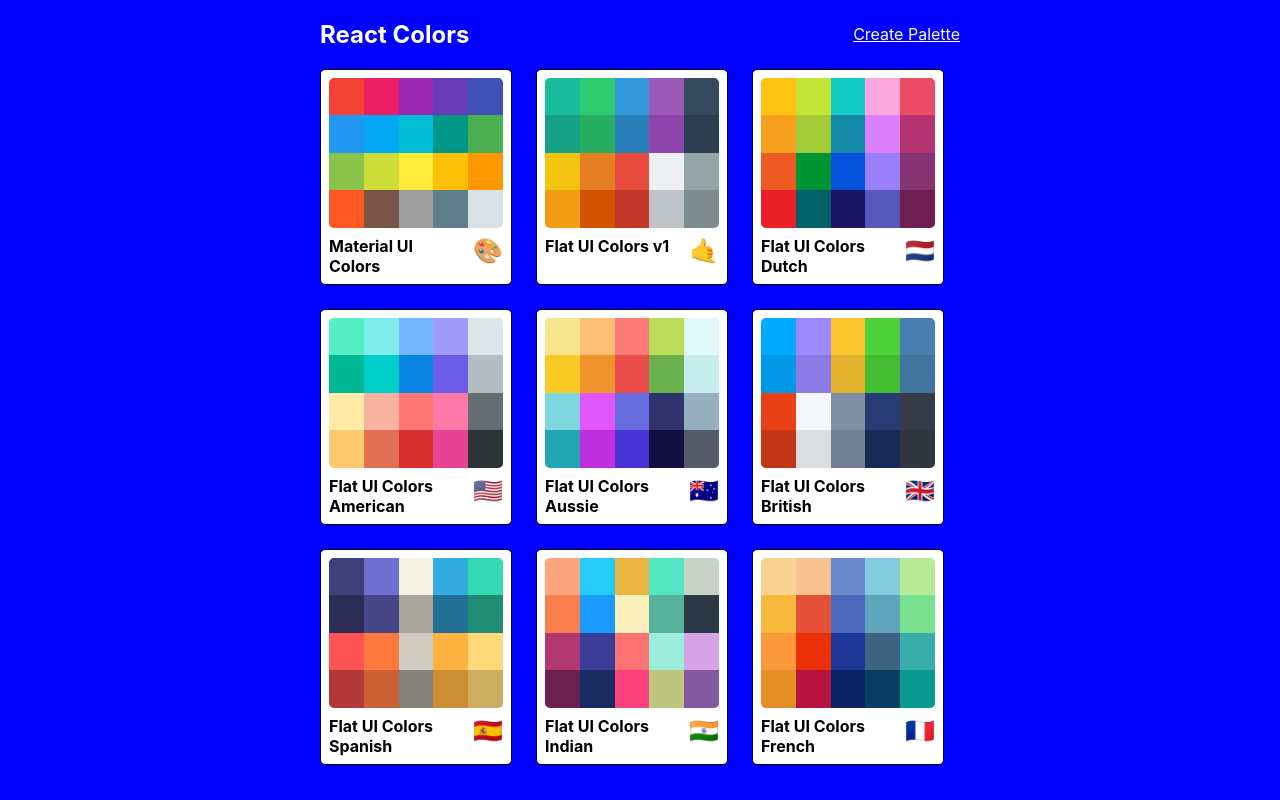
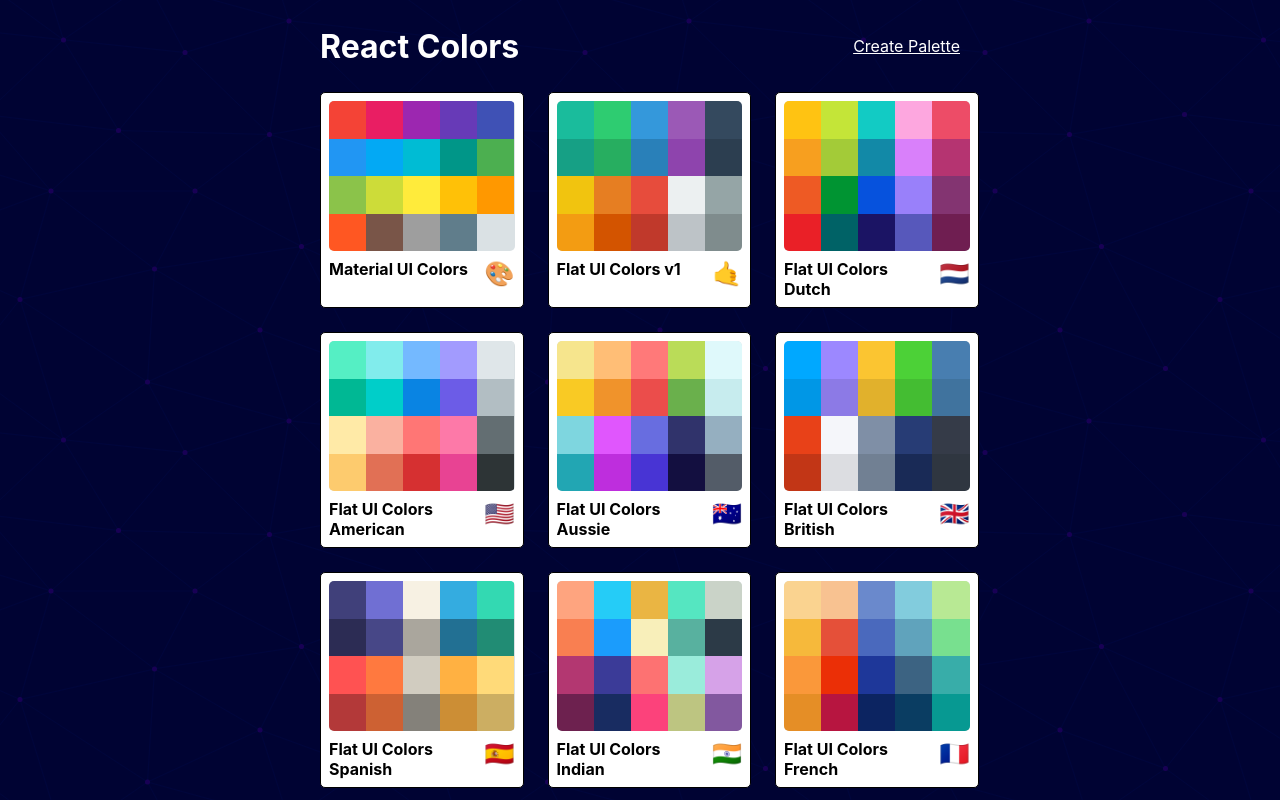
Before and after one commit to jubaasch/Color-app, a React (Create React App) app: page / in a window 1280 px wide. Built offline with nearby package versions, Linux system fonts and the light colour scheme.

Commit message:
add background svg to PaletteList

```diff
--- a/src/PaletteList.js
+++ b/src/PaletteList.js
@@ -16,7 +16,7 @@
             <div className={classes.root}>
                 <div className={classes.container}>
                     <nav className={classes.nav}>
-                        <h1>React Colors</h1>
+                        <h1 className={classes.heading}>React Colors</h1>
                         <Link to="/palette/new">Create Palette</Link>
                     </nav>
                     <div className={classes.palettes}>
--- a/src/styles/PaletteListStyles.js
+++ b/src/styles/PaletteListStyles.js
@@ -1,12 +1,16 @@
 import sizes from './mediaQueries';
+import bg from './bg.svg';
 
 const styles = {
     root: {
-        backgroundColor: 'blue',
         height: '100vh',
         display: 'flex',
         alignItems: 'flex-start',
         justifyContent: 'center',
+        /* Background by svgbackgrounds.com */
+        backgroundColor: '#000333',
+        backgroundImage: `url(${bg})`,
+        overflow: 'scroll'
     },
     container: {
         width: '50%',
@@ -28,11 +32,14 @@
             color: 'white'
         }
     },
+    heading: {
+        fontSize: '2rem'
+    },
     palettes: {
         boxSizing: 'border-box',
         width: '100%',
         display: 'grid',
-        gridTemplateColumns: 'repeat(3, 30%)',
+        gridTemplateColumns: 'repeat(3, 31.8%)',
         gridGap: '1.5rem',
         [sizes.down('md')]: {
             gridTemplateColumns: 'repeat(2, 50%)',
```
Also changed, not shown: src/styles/bg.svg (added).
